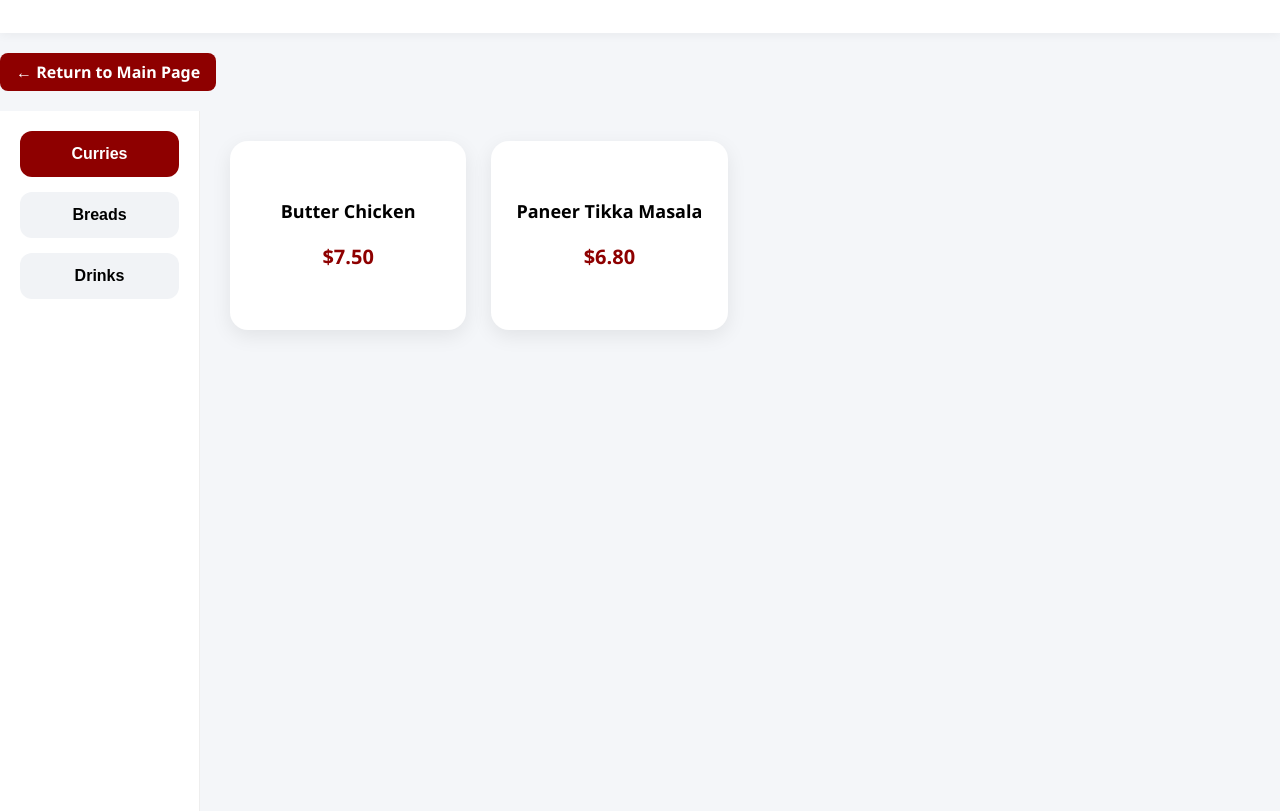
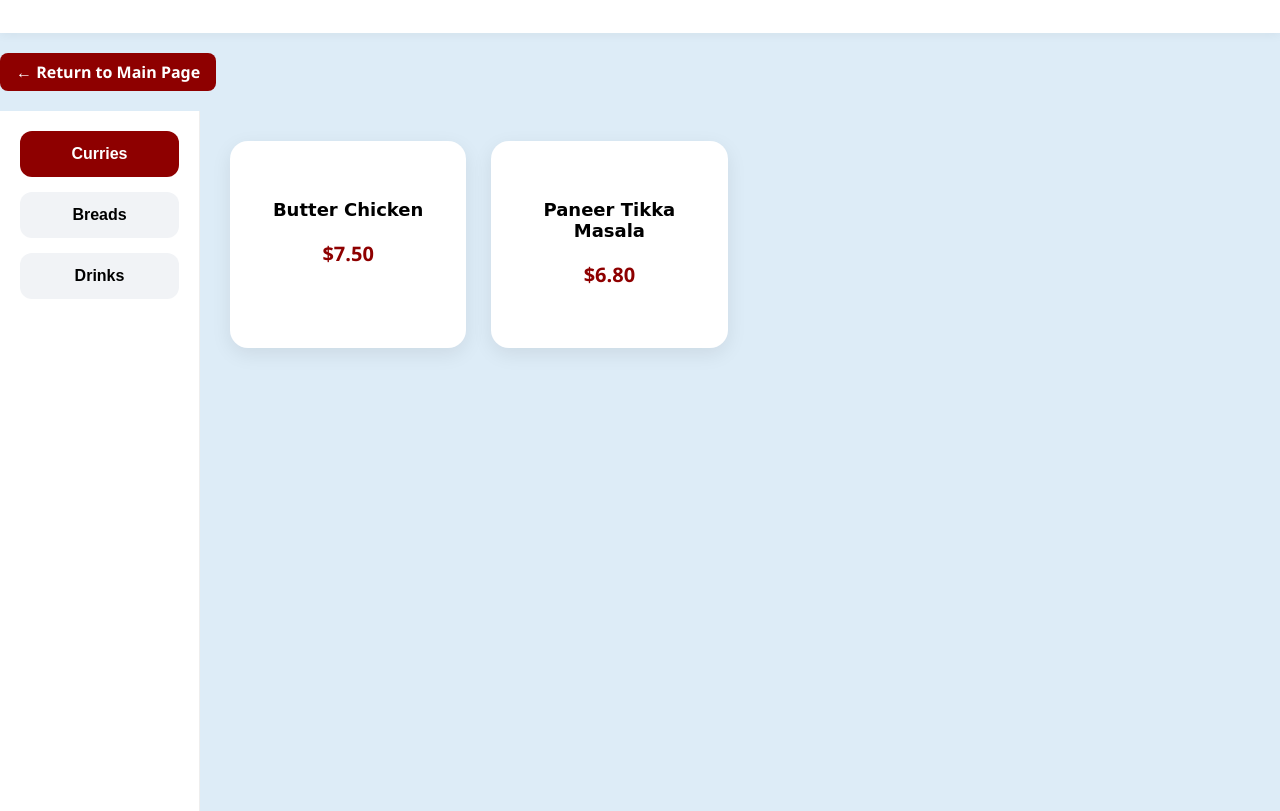
Before and after one commit to sshrisamyuktha-cyber/HawkerGo, a plain HTML site: page menu-curry.html in a window 1280 px wide. Shown: the part 126-937 px from the top of the page. Drawn offline with Linux system fonts and the light colour scheme.

Commit message:
Update menu styles with new background and font settings

```diff
--- a/menu.css
+++ b/menu.css
@@ -1,12 +1,12 @@
 body{
     margin:0;
     font-family:'Segoe UI', sans-serif;
-background:#f4f6f9;
+    background:#ddecf7 !important;   /* light blue */
 }
 
 /* ✅ Lobster ONLY for h1 */
-h1{
-font-family:'Lobster', cursive;
+h1, h2, h3, h4, h5, h6 {
+    font-family: 'Lobster', cursive !important;
 }
 
 .menu-header{
```
Lines whose indentation alone changed are shown as unchanged.
